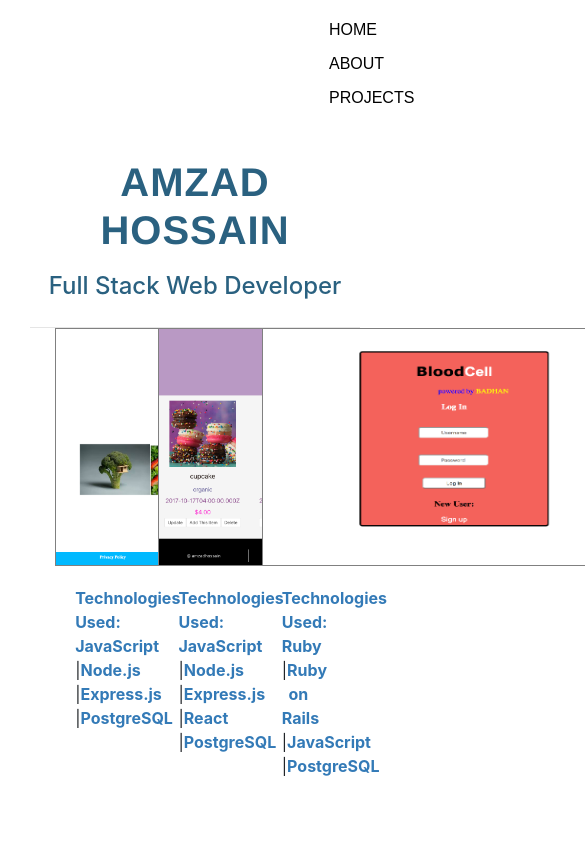
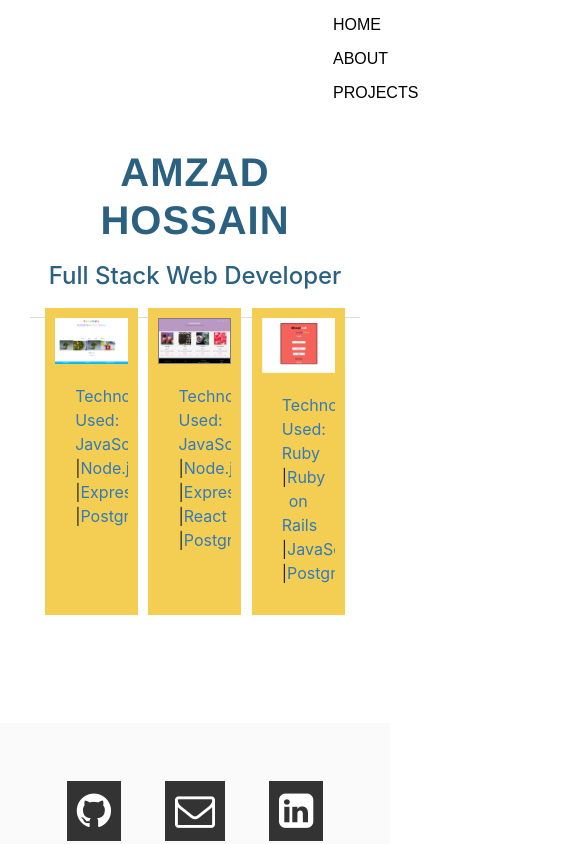
Before and after one commit to hossainamzad/Portfolio, a React (Create React App) app: page /projects in a window 390 px wide. Shown: the top 844 px of the page, 585 px wide, since content can reach past the window. Built offline with nearby package versions, Linux system fonts and the light colour scheme.

Commit message:
making the site responsive

```diff
--- a/package.json
+++ b/package.json
@@ -4,6 +4,7 @@
   "private": true,
   "dependencies": {
     "bootstrap": "^4.0.0-beta",
+    "bulma": "^0.6.1",
     "gh-pages": "^1.0.0",
     "react": "^16.0.0",
     "react-dom": "^16.0.0",
@@ -20,5 +21,5 @@
     "eject": "react-scripts eject",
     "deploy": "npm run build && gh-pages -d build"
   },
-"homepage": "https://hossainamzad.github.io"
+  "homepage": "https://hossainamzad.github.io"
 }
--- a/src/App.css
+++ b/src/App.css
@@ -1,10 +1,22 @@
 .App {
   text-align: center;
 }
-.head-and-body{
+@media only screen and (min-width: 48em){
+  .head-and-body {
     height: 100%;
     padding: 170px;
+    width: 100%;
   }
+  .description {
+    font-family: sans-serif;
+    font-size: 1.3em;
+    display: inline-block;
+    width: 700px;
+    font-weight: 300;
+    padding: 15px;
+  }
+}
+
 
 .App-logo {
   animation: App-logo-spin infinite 20s linear;
@@ -31,14 +43,7 @@
   padding: 10px;
 
 }
-.description{
-  font-family: sans-serif;
-  font-size: 1.3em;
-  display: inline-block;
-  width: 700px;
-  font-weight: 300;
-  padding: 10px;
-}
+
 span{
   color: #337ab7;
     font-weight: 700;
@@ -89,6 +94,7 @@ ul li{
   padding-top: 20px;
   font-weight: bold;
 }
+
   .wrapper{
     display: flex;
    /* padding-top: 30px;
@@ -101,6 +107,7 @@ ul li{
     width: 30%;
     padding: 10px;
     margin: 0 auto;
+    background-color: RGBA(244, 206, 82, 1.00);
 
   }
 
@@ -108,14 +115,18 @@ ul li{
     width: 30%;
     padding: 10px;
     margin: 0 auto;
+    background-color: RGBA(244, 206, 82, 1.00);
+
   }
-.projectTwo a img, .projectOne a img, .projectThree a img{
+  /*.projectTwo a img, .projectOne a img, .projectThree a img{
     border: 1px solid grey;
-}
+  }*/
   .projectThree{
     width: 30%;
     padding: 10px;
     margin: 0 auto;
+    background-color: RGBA(244, 206, 82, 1.00);
+
   }
   .projectThree  img{
     border: 1px solid grey;
@@ -123,6 +134,46 @@ ul li{
   .techUsed{
     padding: 20px;
   }
+/*480 px % 16 px = 30 em. Use em for the users to have zoom in and out features.*/
+@media only screen and (max-width: 30em){
+  .wrapper{
+    display: flex;
+   /* padding-top: 30px;
+    padding-bottom: 60px;*/
+    padding: 40px 40px 60px 40px;
+    margin-bottom: 3em;
+  }
+  .projectOne{
+    max-width: 100%;
+    padding: 10px;
+    margin: 0 auto;
+    background-color: RGBA(244, 206, 82, 1.00);
+  }
+
+  .projectTwo{
+    max-width: 100%;
+    padding: 10px;
+    margin: 0 auto;
+    background-color: RGBA(244, 206, 82, 1.00);
+  }
+  /*.projectTwo a img, .projectOne a img, .projectThree a img{
+    border: 1px solid grey;
+  }*/
+  .projectThree{
+    max-width: 100%;
+    padding: 10px;
+    margin: 0 auto;
+    background-color: RGBA(244, 206, 82, 1.00);
+  }
+ /* .projectThree  img{
+    border: 1px solid grey;
+  }*/
+  .techUsed{
+    padding: 20px;
+    overflow: auto;
+  }
+}
+/*the styling for the projects ends here */
 .skillsWrapper{
   height: 500px;
   width: auto;
--- a/src/App.js
+++ b/src/App.js
@@ -1,6 +1,8 @@
 import React, { Component } from 'react';
 import FontAwesome from 'react-fontawesome';
 import './App.css';
+import 'bulma/css/bulma.css';
+
 // to import the nav page and display it on the page.
 import Navigation from './components/Nav';
 import Footer from './components/Footer';
--- a/src/components/Footer.js
+++ b/src/components/Footer.js
@@ -3,10 +3,10 @@ const Footer = () =>{
   return (
     <div className="footer">
     <div className="social">
-      <ul>
-        <li className="icon"><a href="https://github.com/hossainamzad"><i className="fa fa-github" aria-hidden="true"></i></a></li>
-        <li className="icon"><a href="mailto:johnny.hossain@gmail.com"><i class="fa fa-envelope-o" aria-hidden="true"></i></a></li>
-        <li className="icon"><a href="https://www.linkedin.com/in/hossainmdamzad/"><i className="fa fa-linkedin-square" aria-hidden="true"></i></a></li>
+      <ul className='columns'>
+        <li className="column"><a href="https://github.com/hossainamzad"><i className="fa fa-github" aria-hidden="true"></i></a></li>
+        <li className="column"><a href="mailto:johnny.hossain@gmail.com"><i className="fa fa-envelope-o" aria-hidden="true"></i></a></li>
+        <li className="column"><a href="https://www.linkedin.com/in/hossainmdamzad/"><i className="fa fa-linkedin-square" aria-hidden="true"></i></a></li>
       </ul>
     </div>
     </div>
```
Also changed, not shown: 11 other files (tests, documents, lock files or other folders). Lines whose indentation alone changed are shown as unchanged.
